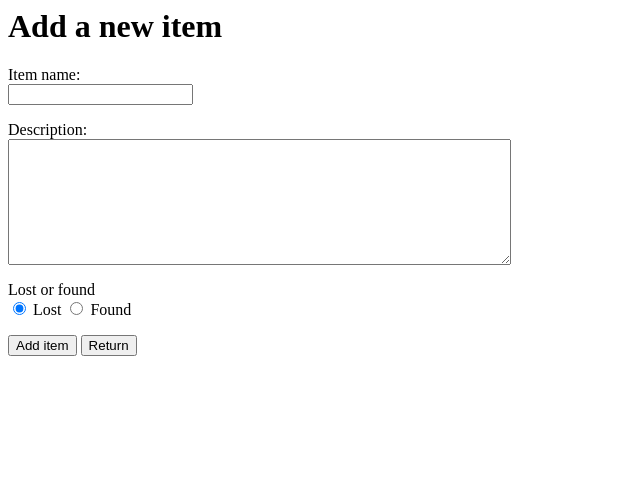
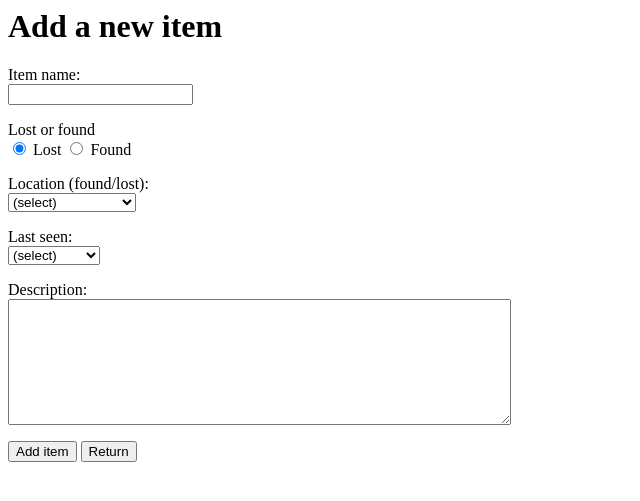
Before and after one commit to Bladenoodle/Lost-and-found, a Flask app: page /new_item in a window 1280 px wide. Shown: the top 501 px of the page, without its empty margins (0-640 px from the left). Run offline with Flask 3, Linux system fonts and the light colour scheme; the visitor is signed in with stand-in values (Sample User, id 1).

Commit message:
Add classes to items

```diff
--- a/app.py
+++ b/app.py
@@ -46,8 +46,15 @@ def create_item():
         limit_length(description, 1000)
         status=request.form["status"]
         user_id=session["user_id"]
+        classes=[]
+        location=request.form["location"]
+        if location:
+            classes.append(("Location", location))
+        last_seen=request.form["last_seen"]
+        if last_seen:
+            classes.append(("Last_seen", last_seen))
 
-        items.add_item(item_name, description, status, user_id)
+        items.add_item(item_name, description, status, user_id, classes)
 
         return redirect("/")
 
@@ -56,8 +63,8 @@ def show_item(item_id):
     item=items.get_item(item_id)
     if not item:
         abort(404)
-
-    return render_template("show_item.html", item=item)
+    classes=items.get_classes(item_id)
+    return render_template("show_item.html", item=item, classes=classes)
 
 @app.route("/edit_item/<int:item_id>")
 def edit_item(item_id):
--- a/schema.sql
+++ b/schema.sql
@@ -11,3 +11,10 @@ CREATE TABLE items (
     status TEXT,
     user_id INTEGER REFERENCES users
 );
+
+CREATE TABLE item_classes (
+    id INTEGER PRIMARY KEY,
+    item_id INTEGER REFERENCES items,
+    class_name TEXT,
+    value TEXT
+);
--- a/templates/new_item.html
+++ b/templates/new_item.html
@@ -12,13 +12,33 @@
       <input type="text" name="item_name" maxlength="50" required/>
     </p>
     <p>
-      Description:<br/>
-      <textarea name="description" rows="8", cols="60" maxlength="1000" required></textarea>
-    </p>
-    <p>
       Lost or found<br/>
       <input type="radio" name="status" value="Lost" checked required/> Lost
       <input type="radio" name="status" value="Found"/> Found
+    </p>
+    <p>
+      Location (found/lost):<br/>
+      <select name="location">
+        <option value="">(select)</option>
+        <option value="Centre">Centre Campus</option>
+        <option value="Kumpula">Kumpula Campus</option>
+        <option value="Meilahti">Meilahti Campus</option>
+        <option value="Viikki">Viikki Campus</option>
+      </select>
+    </p>
+    <p>
+      Last seen:<br/>
+      <select name="last_seen">
+        <option value="">(select)</option>
+        <option value="day">days ago</option>
+        <option value="week">weeks ago</option>
+        <option value="month">months ago</option>
+        <option value="year">years ago</option>
+      </select>
+    </p>
+    <p>
+      Description:<br/>
+      <textarea name="description" rows="8", cols="60" maxlength="1000" required></textarea>
     </p>
     <input type="submit" name="add" value="Add item"/>
     <input type="submit" name="return" value="Return" formnovalidate/>
```
Also changed, not shown: items.py (+12 -3 lines), templates/show_item.html (+14 -0 lines).
